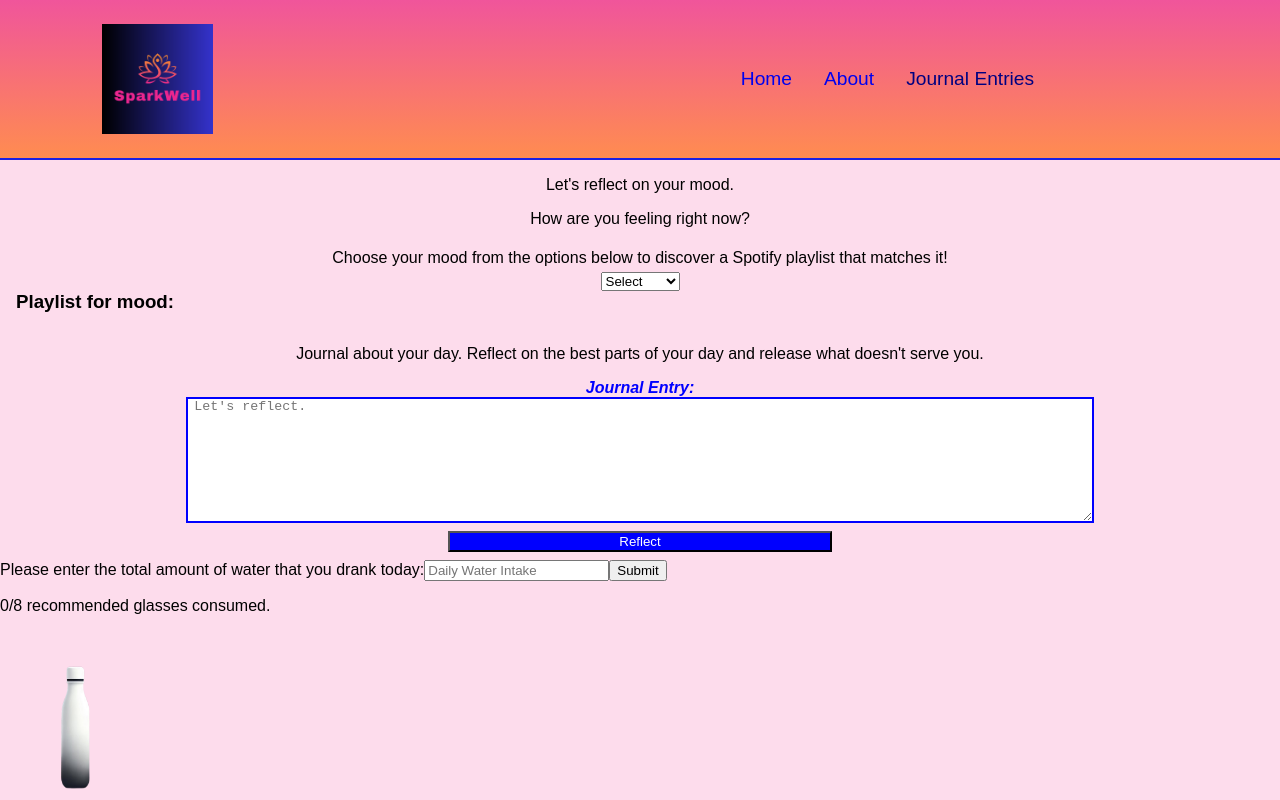
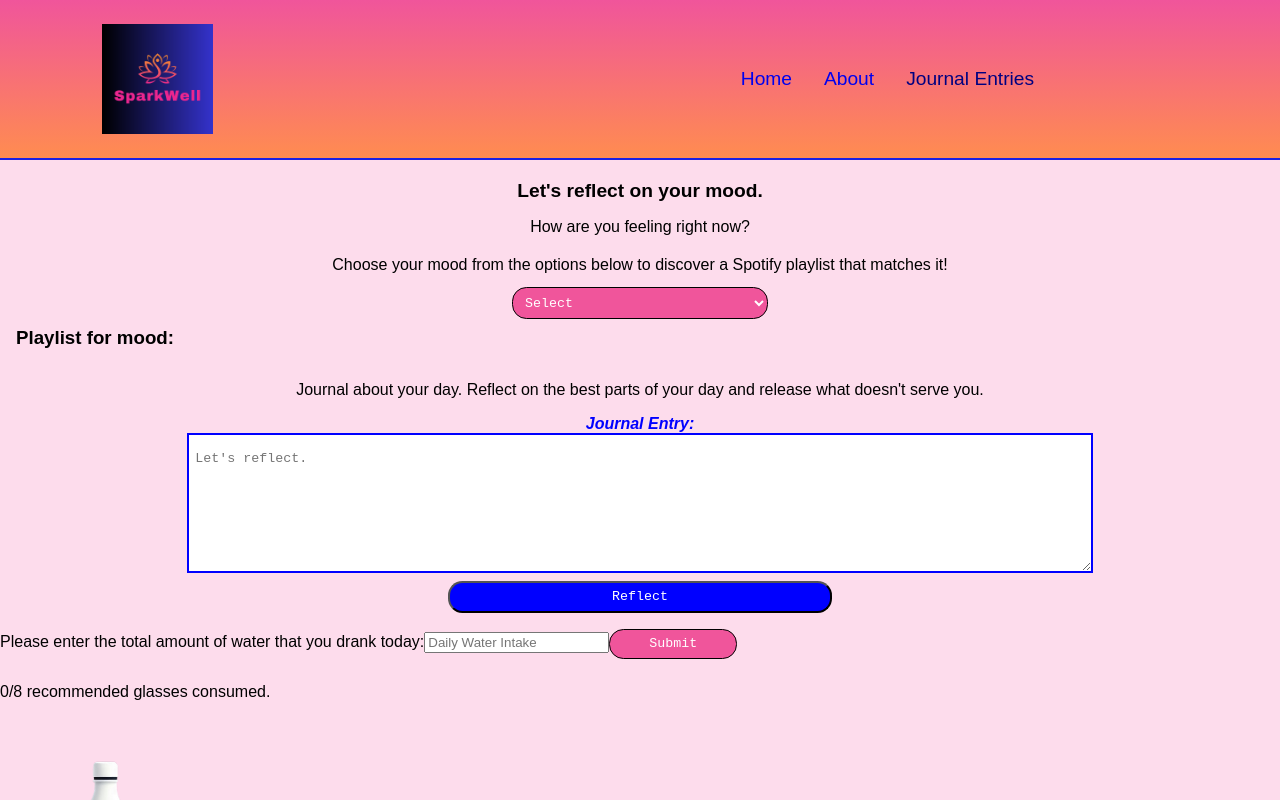
Before and after one commit to simsidhu7/SparkWell-FrontEnd, a React (Vite) app in the folder sparkwell-front/: page / in a window 1280 px wide. Shown: the top 800 px of the page. Built offline with nearby package versions, Linux system fonts and the light colour scheme; no server answers.

Commit message:
Add image to About page

```diff
--- a/sparkwell-front/src/components/Journal/Journal.scss
+++ b/sparkwell-front/src/components/Journal/Journal.scss
@@ -14,28 +14,32 @@
     border: 2px solid blue;
     height: 15vh;
     margin-left: 1rem;
-      padding-top: 0;
+    font-family: monospace;
+    padding: 1rem 0 0 1rem;
     @include tablet {
       width: 70%;
       margin: 0 auto;
       padding-left: 0.4rem;
     }
   }
-    &__form{
-        display:flex;
-        flex-direction:column;
+  &__form {
+    display: flex;
+    flex-direction: column;
   }
-    &__label{
-        margin:0 auto;
-        font-weight:600;
-        font-style:italic;
-        color:blue;
+  &__label {
+    margin: 0 auto;
+    font-weight: 600;
+    font-style: italic;
+    color: blue;
   }
   &__button {
     background-color: blue;
+    font-family: monospace;
     color: white;
     width: 50%;
     margin: 0.5rem auto;
+    padding: 0.4rem 0;
+    border-radius: 0.9rem;
     @include tablet {
       width: 30%;
     }
--- a/sparkwell-front/src/components/Mood/Mood.jsx
+++ b/sparkwell-front/src/components/Mood/Mood.jsx
@@ -1,5 +1,5 @@
 import "./Mood.scss";
-import {useState} from "react";
+import { useState } from "react";
 
 const Mood = ({ onMoodSelect }) => {
   const [selectedMood, setSelectedMood] = useState("");
--- a/sparkwell-front/src/components/Mood/Mood.scss
+++ b/sparkwell-front/src/components/Mood/Mood.scss
@@ -14,5 +14,18 @@
     display: flex;
     flex-direction: column;
     align-items: center;
+    &__dropdown {
+      background-color: rgb(240, 85, 155);
+      font-family: monospace;
+      color: white;
+      width: 30%;
+      margin: 0.5rem auto;
+      padding: 0.4rem 0 0.4rem 0.5rem;
+      border-radius: 0.9rem;
+      border: 1px solid black;
+      @include tablet {
+        width: 20%;
       }
     }
+  }
+}
--- a/sparkwell-front/src/components/WaterIntake/WaterIntake.jsx
+++ b/sparkwell-front/src/components/WaterIntake/WaterIntake.jsx
@@ -18,25 +18,25 @@ function WaterIntake() {
       setBottleFilter(
         "brightness(0) saturate(100%) invert(10%) sepia(73%) saturate(7317%) hue-rotate(10deg) brightness(91%) contrast(117%)"
       );
-      setMessage("Let's get hydating!");
+      setMessage("Let's get hydating! 🚰");
       //orange
     } else if (amountOfWater < 4) {
       setBottleFilter(
         "brightness(0) saturate(100%) invert(73%) sepia(19%) saturate(3682%) hue-rotate(357deg) brightness(95%) contrast(99%)"
       );
-      setMessage("You're almost at 8 glasses. Keep going!");
+      setMessage("You're almost at 8 glasses. Keep going! 🙂");
       //light blue
     } else if (amountOfWater < 6) {
       setBottleFilter(
         "brightness(0) saturate(100%) invert(93%) sepia(67%) saturate(4633%) hue-rotate(175deg) brightness(105%) contrast(98%)"
       );
-      setMessage("Good progress!");
+      setMessage("Good progress! 😊");
       //blue
     } else if (amountOfWater < 8) {
       setBottleFilter(
         "brightness(0) saturate(100%) invert(48%) sepia(46%) saturate(671%) hue-rotate(163deg) brightness(94%) contrast(101%)"
       );
-      setMessage("You are almost at the goal of 8 glasses. Nice job!");
+      setMessage("You are almost at the goal of 8 glasses. Nice job! 🚀");
       //green
     } else if (amountOfWater >= 8) {
       setBottleFilter(
@@ -58,7 +58,7 @@ function WaterIntake() {
           min="0"
           placeholder="Daily Water Intake"
         />
-        <button type="submit">Submit</button>
+        <button className="waterintake-form__button" type="submit">Submit</button>
       </form>
       <p>{totalWater}/8 recommended glasses consumed.</p>
       <p>{message}</p>
--- a/sparkwell-front/src/components/WaterIntake/WaterIntake.scss
+++ b/sparkwell-front/src/components/WaterIntake/WaterIntake.scss
@@ -1,10 +1,25 @@
 @use "../../styles/partials/mixins.scss" as *;
 @use "../../styles/partials/variables.scss" as *;
 
+.waterintake-form{
+    &__button{
+        background-color: rgb(240, 85, 155);
+      font-family: monospace;
+      color: white;
+      width: 20%;
+      margin: 0.5rem auto;
+      padding: 0.4rem;
+      border-radius: 0.9rem;
+      border: 1px solid black;
+      @include tablet {
+        width: 10%;
+      }
+    }
+}
 .waterintake-bottle{
 display:flex;
 &__image {
-  width: 150px;
-  height: 200px;
+  width: 210px;
+  height: 250px;
 }
 }
--- a/sparkwell-front/src/pages/About/About.jsx
+++ b/sparkwell-front/src/pages/About/About.jsx
@@ -3,15 +3,37 @@ import "../About/About.scss";
 import { useState, useEffect } from "react";
 import axios from "axios";
 import { useParams, useNavigate } from "react-router-dom";
+import journalImage from "../../assets/images/Journaling.jpeg";
 
 const baseUrl = import.meta.env.VITE_BASE_URL;
 
 function About() {
-    return (
-      <div className="about">
-         <p className="about__sparkwell">Simmy Sidhu, a Biomedical and Software Engineer, developed <span className="about__company">SparkWell</span> to spark self-care and productivity and enhance wellness and inclusivity particularly for neurodivergent individuals that may struggle with planning and emotional expression. Drawing from her personal experience, Simmy aims to address limitations of many wellness apps, which are often too complex and lack accessibility for diverse users.</p>
-         <p className="about__benefits">Reflecting on your mood and processing emotions is a core aspect of SparkWell, as it offers numerous benefits, including increased self-awareness, emotional regulation, improving mental health, enhanced communication, personal growth, and productivity. By fostering mindfulness and helping users recognize emotional patterns, the app empowers individuals to build healthier habits and maintain balance in their lives. </p>
-      </div>
-    );
-  }
+  return (
+    <div className="about">
+      <p className="about__sparkwell">
+        Simmy Sidhu, a Biomedical and Software Engineer, developed{" "}
+        <span className="about__company">SparkWell</span> to spark self-care and
+        productivity and enhance wellness and inclusivity particularly for
+        neurodivergent individuals that may struggle with planning and emotional
+        expression. Drawing from her personal experience, Simmy aims to address
+        limitations of many wellness apps, which are often too complex and lack
+        accessibility for diverse users.
+      </p>
+      <p className="about__benefits">
+        Reflecting on your mood and processing emotions is a core aspect of
+        SparkWell, as it offers numerous benefits, including increased
+        self-awareness, emotional regulation, improving mental health, enhanced
+        communication, personal growth, and productivity. By fostering
+        mindfulness and helping users recognize emotional patterns, the app
+        empowers individuals to build healthier habits and maintain balance in
+        their lives.{" "}
+      </p>
+      <img
+        className="about__journaling-image"
+        src={journalImage}
+        alt="Journaling Cartoon"
+      />
+    </div>
+  );
+}
 export default About;
--- a/sparkwell-front/src/pages/About/About.scss
+++ b/sparkwell-front/src/pages/About/About.scss
@@ -2,8 +2,12 @@
 @use "../../styles/partials/variables.scss" as *;
 
 .about {
-  padding:0.5rem;
-  &__company{
-    font-weight:600;
+  padding: 0.5rem;
+  &__company {
+    font-weight: 600;
+  }
+  &__journaling-image {
+    width: 10rem;
+    height: auto;
   }
 }
--- a/sparkwell-front/src/pages/HomePage/HomePage.scss
+++ b/sparkwell-front/src/pages/HomePage/HomePage.scss
@@ -5,10 +5,23 @@
   display: flex;
   flex-direction: column;
 
+  @keyframes bounce {
+    0%,
+    100% {
+      transform: translateY(0);
+    }
+    50% {
+      transform: translateY(-10px);
+    }
+  }
+
   &__reflect {
     text-align: center;
     padding-bottom: 0;
     margin-bottom: 0;
+    font-size: 1.2rem;
+    animation: bounce 1s ease-in-out 2;
+    font-weight: 600;
   }
   &__prompt {
     text-align: center;
@@ -26,4 +39,17 @@ a {
       margin: 0 auto;
     }
   }
+  li {
+    margin-bottom: 0.5rem;
+    padding: 0.6rem;
+    border-radius: 0.8rem;
+    box-shadow: 0px 2px 4px rgba(0, 0, 0, 0.11);
+    display: flex;
+    justify-content: space-between;
+    align-items: center;
+    transition: transform 0.2s ease;
+  }
+  li:hover {
+    transform: scale(1.02);
+  }
 }
```
Also changed, not shown: sparkwell-front/src/components/Journal/Journal.jsx (+12 -10 lines), sparkwell-front/src/assets/images/Journaling.jpeg (added). Lines whose indentation alone changed are shown as unchanged.
